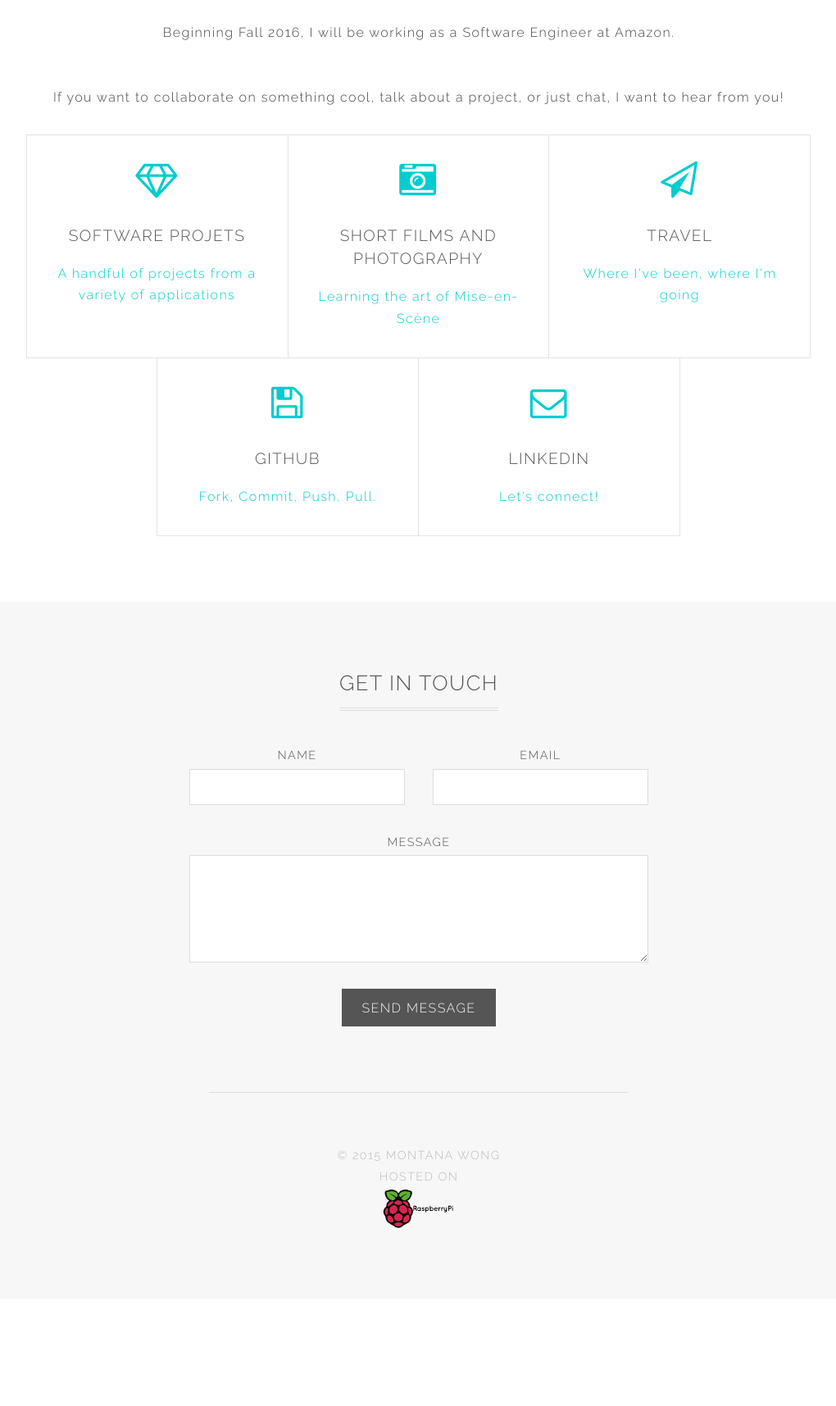
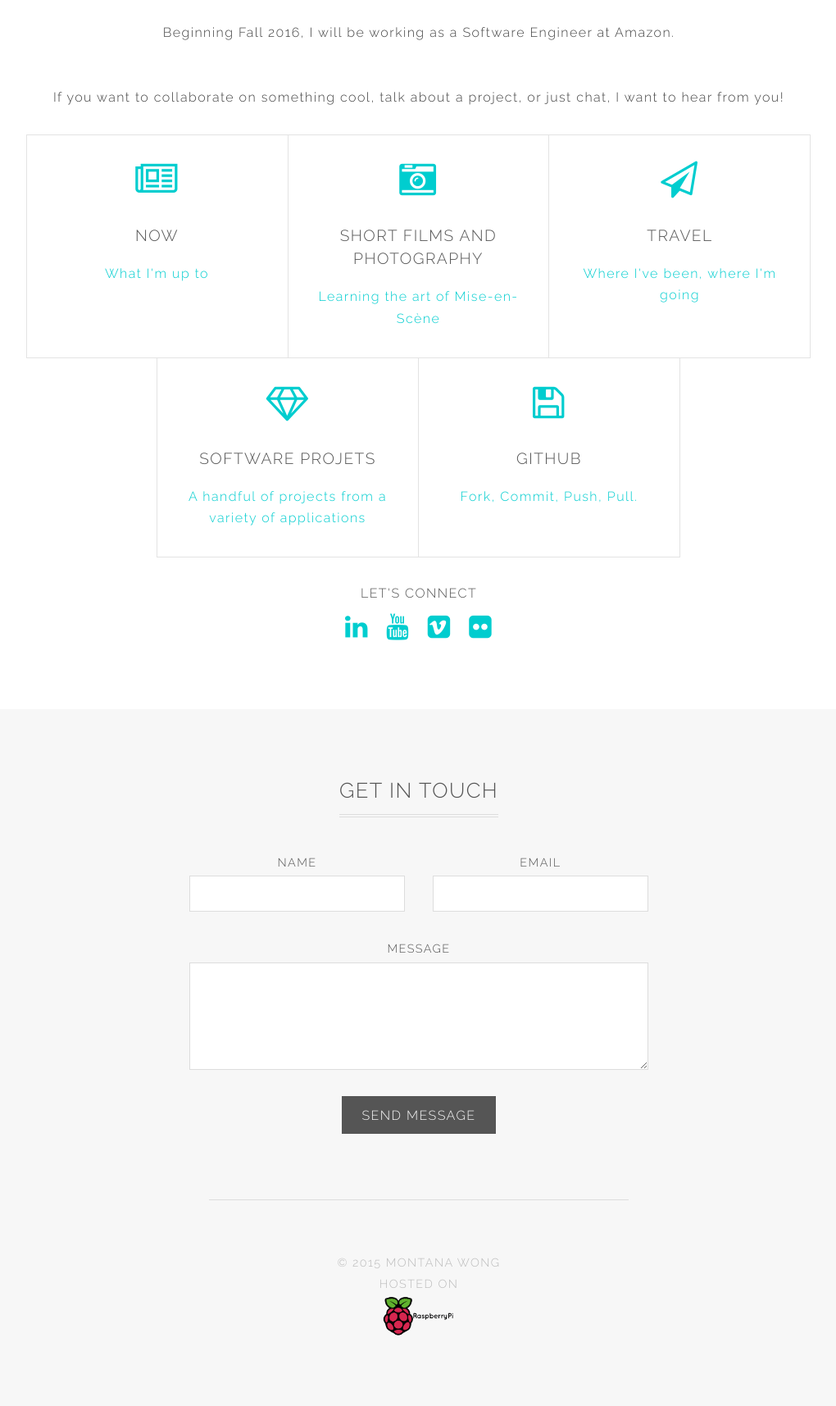
Before and after one commit to montycheese/online-portfolio, a PHP site: page / in a window 1280 px wide. Shown: the part 1160-2875 px from the top of the page at 82% size, without its empty margins (129-1149 px from the left). Before the commit the page ends 2658 px from the top, so only its background shows below. Run offline with PHP 8.4, Linux system fonts and the light colour scheme.

Commit message:
creating now page

```diff
--- a/index.php
+++ b/index.php
@@ -50,10 +50,10 @@ I'm also a moonlight amateur filmmaker.<br/><br/>
         </p>
         <div class="features">
             <div class="feature">
-                <a href="projects.php">
-                    <i class="fa fa-diamond"></i>
-                    <h3>Software Projets</h3>
-                    <p>A handful of projects from a variety of applications</p>
+                <a href="now.php">
+                    <i class="fa fa-newspaper-o"></i>
+                    <h3>Now</h3>
+                    <p>What I'm up to</p>
                 </a>
             </div>
             <div class="feature">
@@ -71,20 +71,28 @@ I'm also a moonlight amateur filmmaker.<br/><br/>
                 </a>
             </div>
             <div class="feature">
+                <a href="projects.php">
+                    <i class="fa fa-diamond"></i>
+                    <h3>Software Projets</h3>
+                    <p>A handful of projects from a variety of applications</p>
+                </a>
+            </div>
+            <div class="feature">
                 <a href="https://github.com/montycheese">
                 <i class="fa fa-save"></i>
                 <h3>GitHub</h3>
                 <p>Fork, Commit, Push, Pull.</p>
             </div>
-            <div class="feature">
-                <a href="https://www.linkedin.com/in/montanawong">
-                    <i class="fa fa-envelope-o"></i>
-                    <h3>LinkedIn</h3>
-                    <p>Let's connect!</p>
-                </a>
-            </div>
         </div>
     </div>
+
+    <h4>Let's Connect</h4>
+    <ul class="icons">
+        <li><a href="https://linkedin.com/in/montanawong" class="icon fa-linkedin"><span class="label">LinkedIn</span></a></li>
+        <li><a href="https://www.youtube.com/channel/UCzw80XM3N_ttgKiMrkhMosg" class="icon fa-youtube"><span class="label">Youtube</span></a></li>
+        <li><a href="https://vimeo.com/montanawong" class="icon fa-vimeo-square"><span class="label">Vimeo</span></a></li>
+        <li><a href="https://www.flickr.com/photos/98462021@N07/albums/" class="icon fa-flickr"><span class="label">Flickr</span></a></li>
+    </ul>
 </section>
 
 <!-- Two -->
```
Also changed, not shown: now.php (added, +11 -0 lines).
